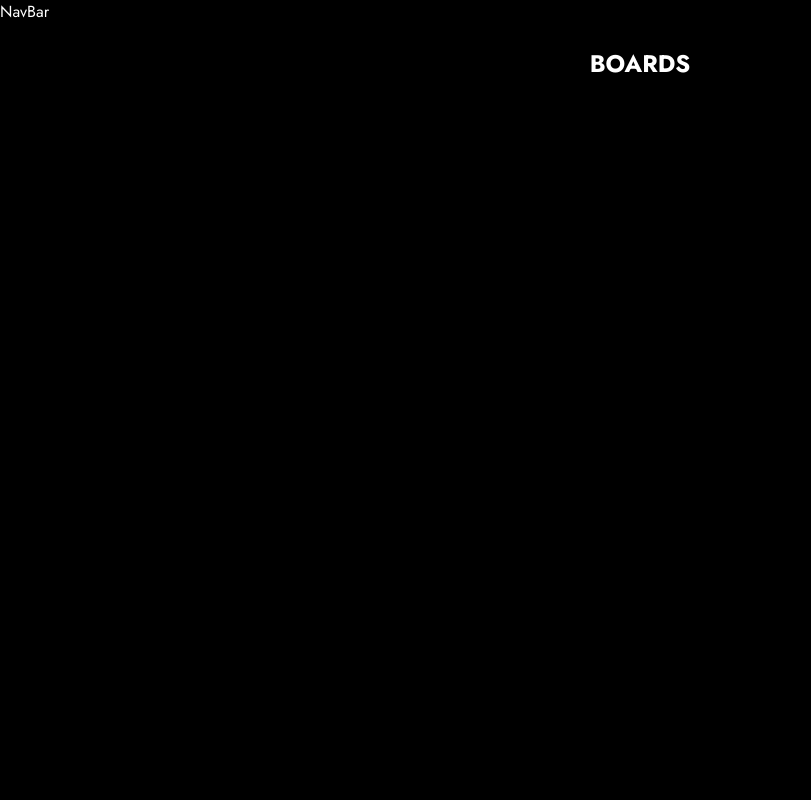
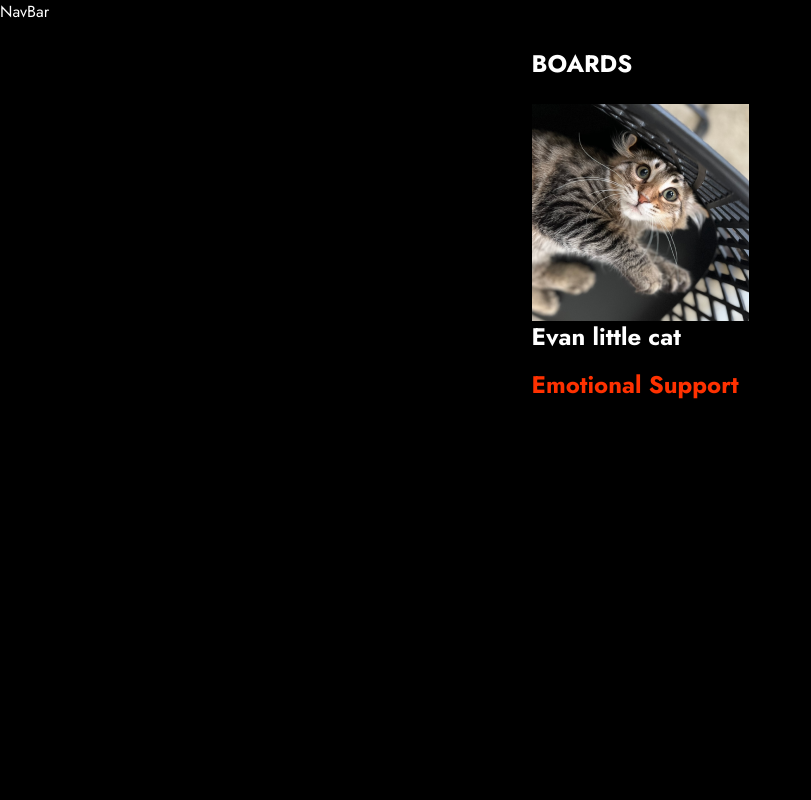
Before and after one commit to acm-ucr/aag-website, a Next.js app: page /boards in a window 1280 px wide. Shown: the top 800 px of the page, without its empty margins (0-811 px from the left). Built offline with nearby package versions, Linux system fonts and the light colour scheme.

Commit message:
built board component

```diff
--- a/src/app/boards/page.js
+++ b/src/app/boards/page.js
@@ -1,8 +1,12 @@
+import Board from "@/components/Board";
 import PageTitle from "@/components/PageTitle";
+import image1 from "public/cat.png";
+
 const Boards = () => {
   return (
     <div className="text-white">
       <PageTitle title="BOARDS" />
+      <Board image={image1} name="Evan little cat" role="Emotional Support" />
     </div>
   );
 };
--- a/src/components/Board.jsx
+++ b/src/components/Board.jsx
@@ -1,7 +1,21 @@
 import React from "react";
+import Image from "next/image";
+// import image2 from "../../public/cat.png";
 
-const Board = () => {
-  return <div>Board</div>;
+const Board = ({ image, role, name }) => {
+  return (
+    // <div>Board</div>
+    <div className="font-Poppins font-bold">
+      <Image
+        className="aspect-square object-cover"
+        src={image}
+        alt="Board Member"
+      />
+      <p className="text-white text-2xl	">{name}</p>
+
+      <p className="text-aag-red text-2xl	">{role}</p>
+    </div>
+  );
 };
 
 export default Board;
```
